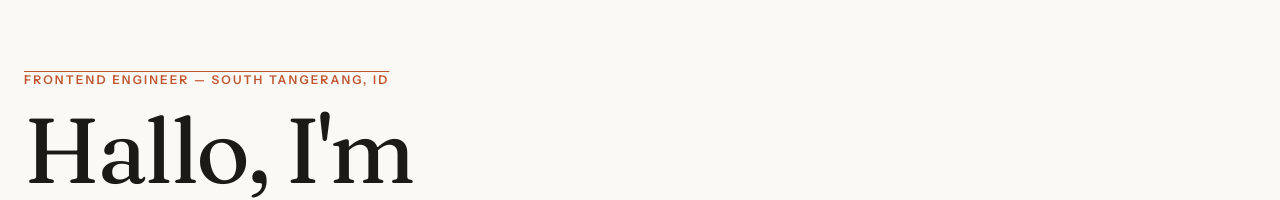
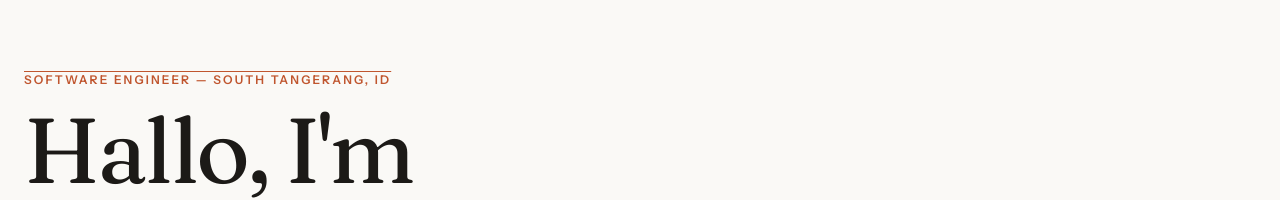
Before and after one commit to mferdiyanzah/mfyz, a React (Vite) app: page / in a window 1280 px wide. Shown: the part 133-333 px from the top of the page. Built offline with nearby package versions, Linux system fonts and the light colour scheme.

Commit message:
chore: update title jadi Software Engineer

```diff
--- a/src/pages/Home/index.tsx
+++ b/src/pages/Home/index.tsx
@@ -55,7 +55,7 @@ const Home: FC = () => {
       {/* Hero Section */}
       <section className="min-h-screen w-full flex items-center pt-16">
         <div className="container mx-auto px-6">
-          <div className="overline">Frontend Engineer — South Tangerang, ID</div>
+          <div className="overline">Software Engineer — South Tangerang, ID</div>
           <h1 className="font-display font-normal text-[clamp(52px,8vw,92px)] leading-[0.98] tracking-[-0.03em] my-2">
             Hallo, I&apos;m
             <br />
```
